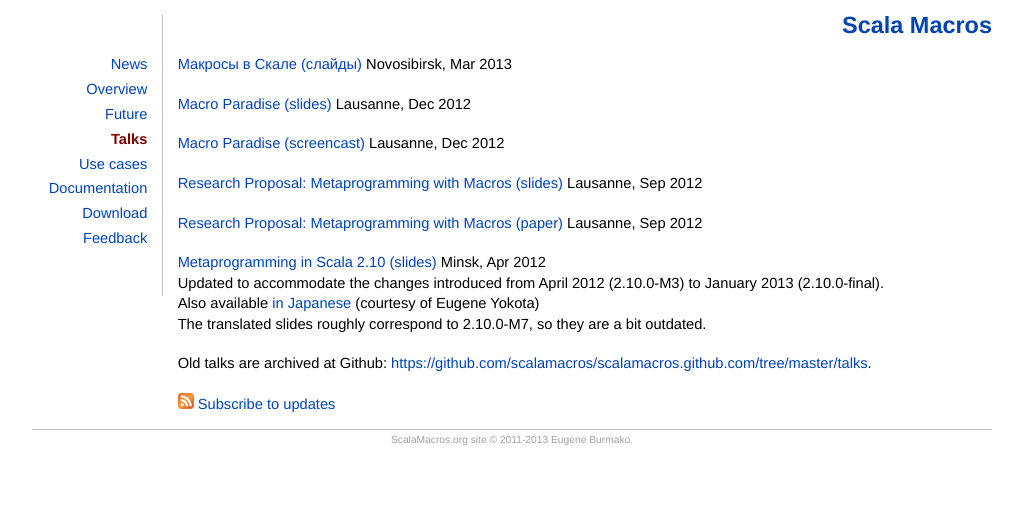
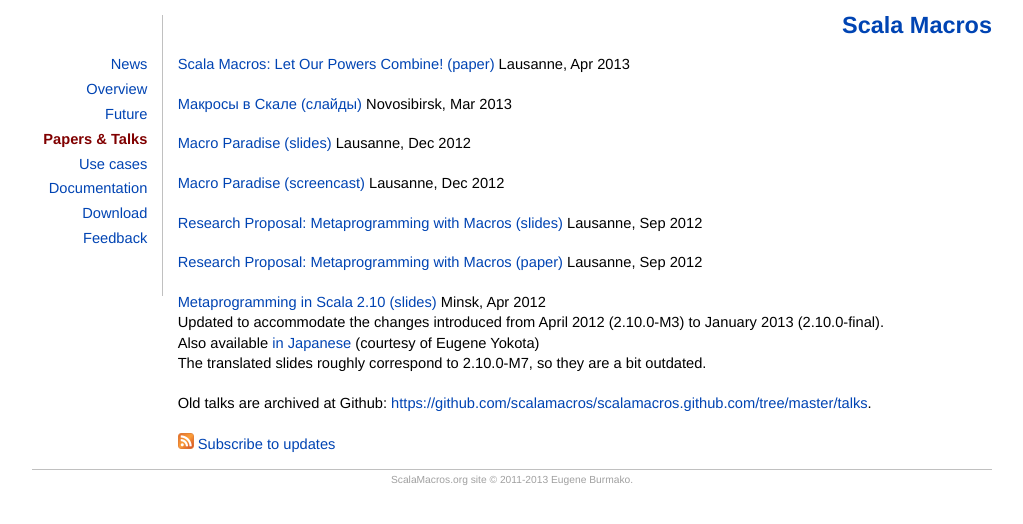
Before and after one commit to scalamacros/scalamacros.github.com, a Jekyll site: the page built from talks.html, in a window 1280 px wide. Shown: the top 524 px of the page, without its empty margins (128-1151 px from the left). Built offline with Jekyll 4.4.1, drawn with Linux system fonts in a browser that asks for light colours.

Commit message:
let our powers combine!

```diff
--- a/_layouts/default.html
+++ b/_layouts/default.html
@@ -41,8 +41,8 @@
               {% if page.url == "/future.html" %}<li class="current"><a href="/future.html">Future</a></li>{% else %}
               <li><a href="/future.html">Future</a></li>{% endif %}
 
-              {% if page.url == "/talks.html" %}<li class="current"><a href="/talks.html">Talks</a></li>{% else %}
-              <li><a href="/talks.html">Talks</a></li>{% endif %}
+              {% if page.url == "/talks.html" %}<li class="current"><a href="/talks.html">Papers &amp; Talks</a></li>{% else %}
+              <li><a href="/talks.html">Papers &amp; Talks</a></li>{% endif %}
 
               {% if page.url == "/usecases.html" or page.url == "/usecases/index.html" %}<li class="current"><a href="/usecases.html">Use cases</a></li>{% else %}
               <li><a href="/usecases.html">Use cases</a></li>{% endif %}
--- a/talks.html
+++ b/talks.html
@@ -1,9 +1,11 @@
 ---
 layout: default
-title: Talks
+title: Papers &amp; Talks
 comments: false
 plusone: false
 ---
+<p><a href="/talks/2013-04-22-LetOurPowersCombine.pdf">Scala Macros: Let Our Powers Combine! (paper)</a> Lausanne, Apr 2013</p>
+
 <p><a href="/talks/2013-03-31-ScalaMacros.pdf">Макросы в Скале (слайды)</a> Novosibirsk, Mar 2013</p>
 
 <p><a href="/talks/2012-12-18-MacroParadise.pdf">Macro Paradise (slides)</a> Lausanne, Dec 2012</p>
```
Also changed, not shown: 1 other file.
